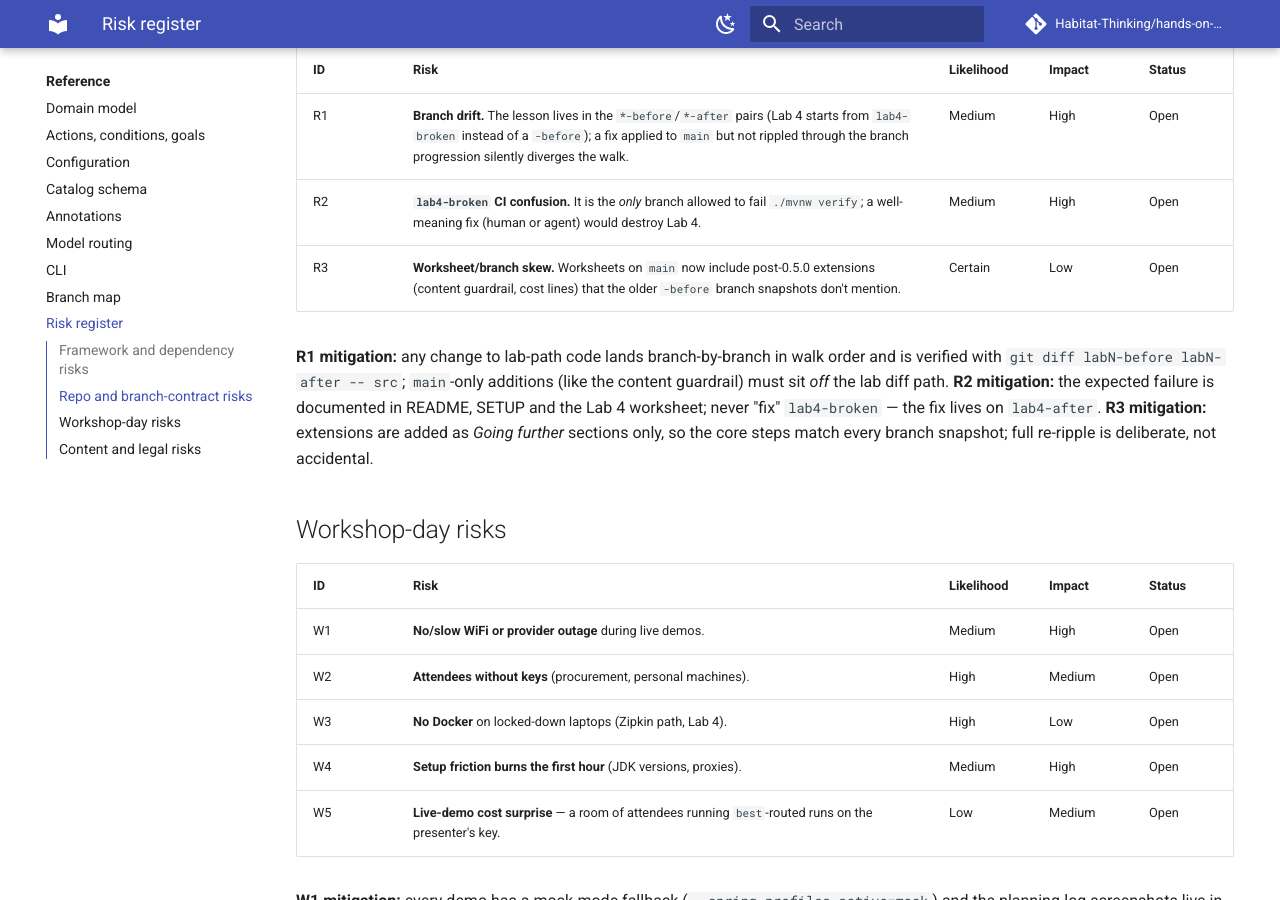
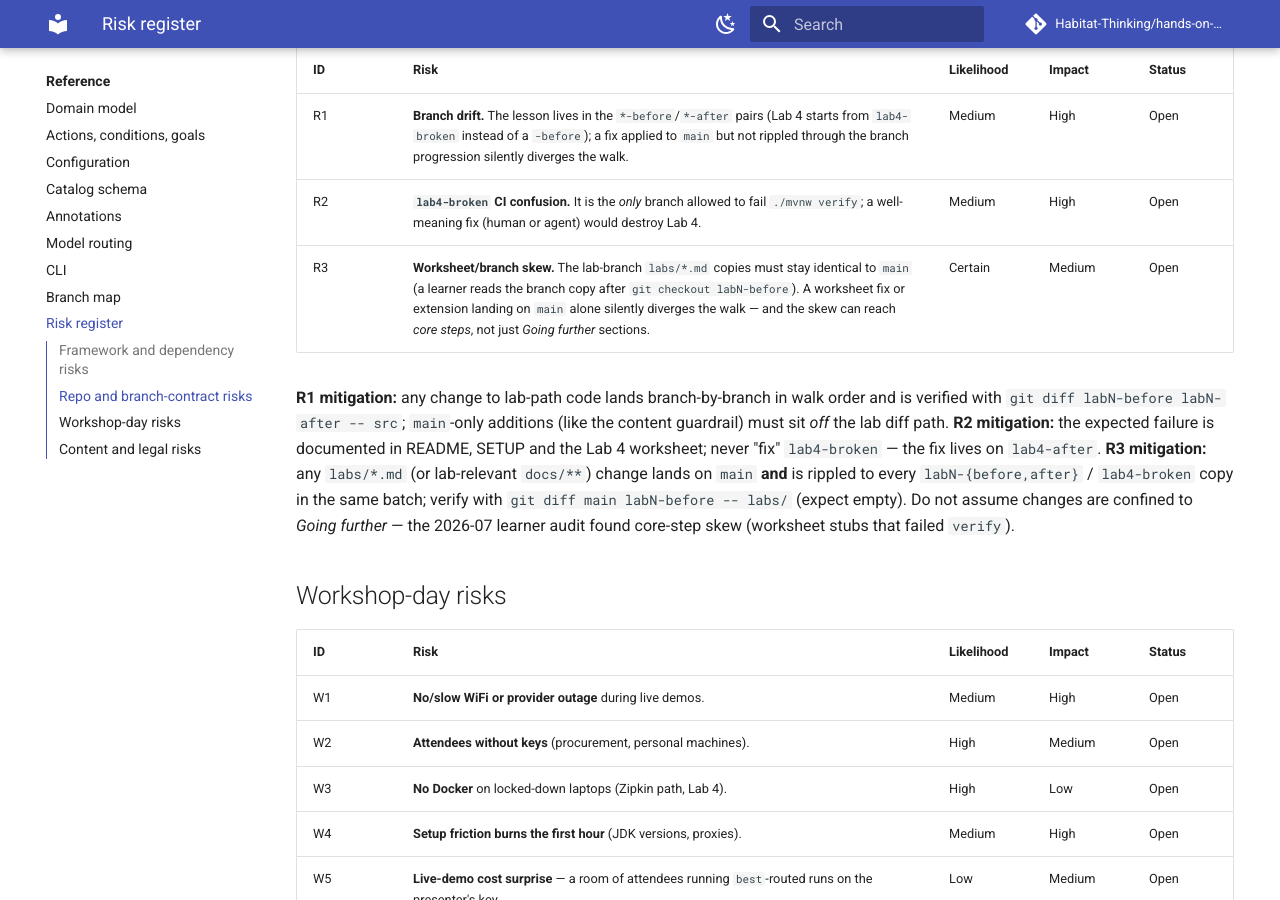
Before and after one commit to Habitat-Thinking/hands-on-agent-development, an MkDocs documentation site: the page built from docs/reference/risk-register.md, in a window 1280 px wide and 900 px high, scrolled down 1129 px. Built offline with MkDocs 1.6.1 and Material for MkDocs 9.7.7, drawn with Linux system fonts in a browser that asks for light colours; comment, search, counter and statistics services are not loaded; some of the changed text lies outside the part shown.

Commit message:
docs(getting-started,risk-register): two-goal tip; raise R3 severity
- getting-started: main registers a second goal (networking), so x picks a goal by
  matching your words. Added a tip and pointed at plan "..." for an explicit
  schedule-goal invocation.
- risk-register R3 (worksheet/branch skew) was rated Low with a mitigation claiming
  skew is confined to 'Going further' sections. The 2026-07 learner audit found
  core-step skew (worksheet stubs that failed verify). Raised to Medium, corrected
  the mitigation to require rippling labs/*.md to every lab branch, bumped review date.

Co-Authored-By: Claude Opus 4.8 (1M context) <noreply@anthropic.com>

```diff
--- a/docs/reference/risk-register.md
+++ b/docs/reference/risk-register.md
@@ -33,15 +33,17 @@ expectations. Revisit the README's "Spring Boot 3.5.x" claim when 2.0 reaches RC
 |---|---|---|---|---|
 | R1 | **Branch drift.** The lesson lives in the `*-before`/`*-after` pairs (Lab 4 starts from `lab4-broken` instead of a `-before`); a fix applied to `main` but not rippled through the branch progression silently diverges the walk. | Medium | High | Open |
 | R2 | **`lab4-broken` CI confusion.** It is the *only* branch allowed to fail `./mvnw verify`; a well-meaning fix (human or agent) would destroy Lab 4. | Medium | High | Open |
-| R3 | **Worksheet/branch skew.** Worksheets on `main` now include post-0.5.0 extensions (content guardrail, cost lines) that the older `-before` branch snapshots don't mention. | Certain | Low | Open |
+| R3 | **Worksheet/branch skew.** The lab-branch `labs/*.md` copies must stay identical to `main` (a learner reads the branch copy after `git checkout labN-before`). A worksheet fix or extension landing on `main` alone silently diverges the walk — and the skew can reach *core steps*, not just *Going further* sections. | Certain | Medium | Open |
 
 **R1 mitigation:** any change to lab-path code lands branch-by-branch in walk order and is
 verified with `git diff labN-before labN-after -- src`; `main`-only additions (like the content
 guardrail) must sit *off* the lab diff path.
 **R2 mitigation:** the expected failure is documented in README, SETUP and the Lab 4 worksheet;
 never "fix" `lab4-broken` — the fix lives on `lab4-after`.
-**R3 mitigation:** extensions are added as *Going further* sections only, so the core steps match
-every branch snapshot; full re-ripple is deliberate, not accidental.
+**R3 mitigation:** any `labs/*.md` (or lab-relevant `docs/**`) change lands on `main` **and** is
+rippled to every `labN-{before,after}` / `lab4-broken` copy in the same batch; verify with
+`git diff main labN-before -- labs/` (expect empty). Do not assume changes are confined to *Going
+further* — the 2026-07 learner audit found core-step skew (worksheet stubs that failed `verify`).
 
 ## Workshop-day risks
 
```
Also changed, not shown: other parts of docs/reference/risk-register.md (+1 -1 lines), docs/tutorials/getting-started.md (+6 -0 lines).
